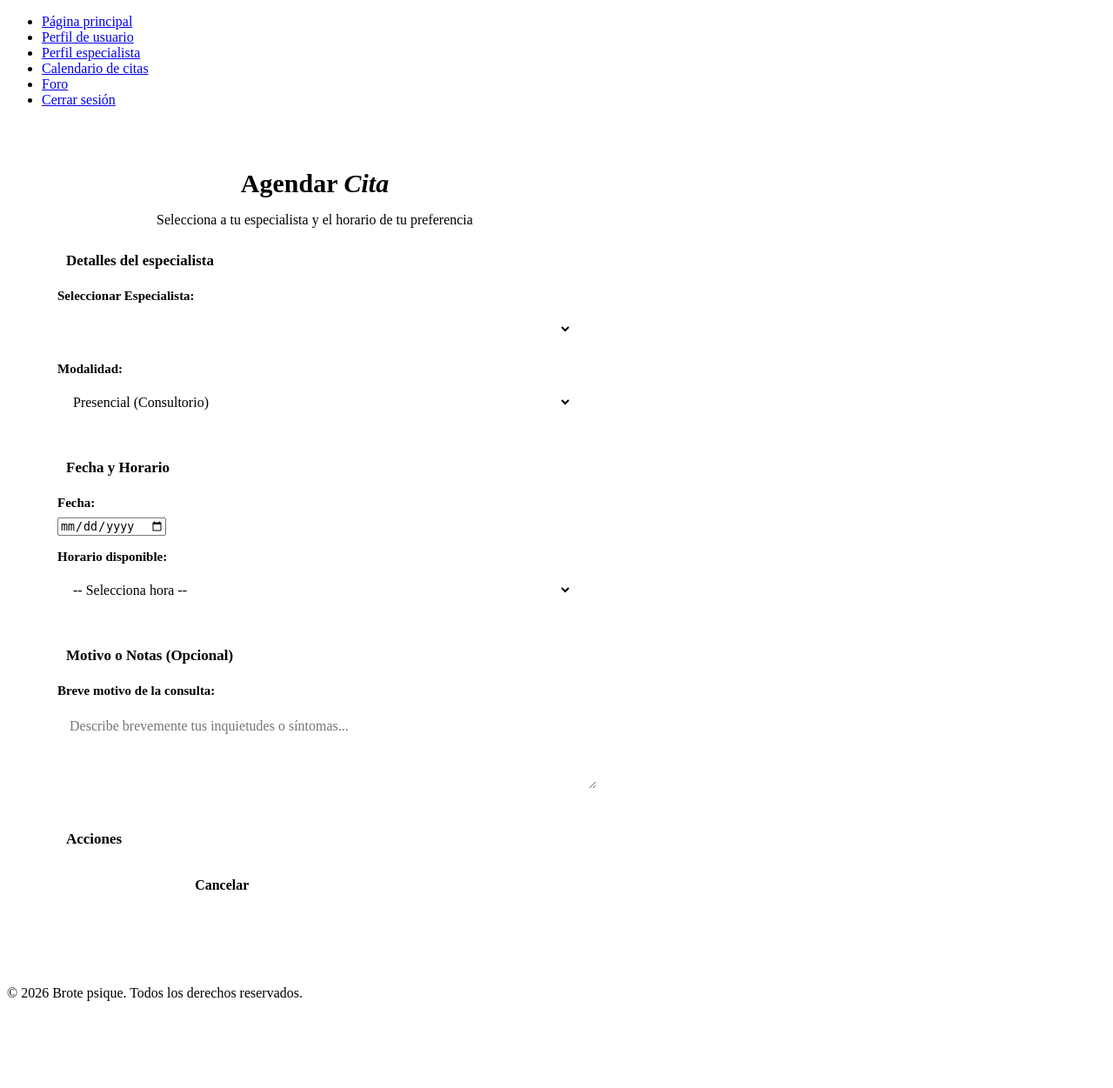
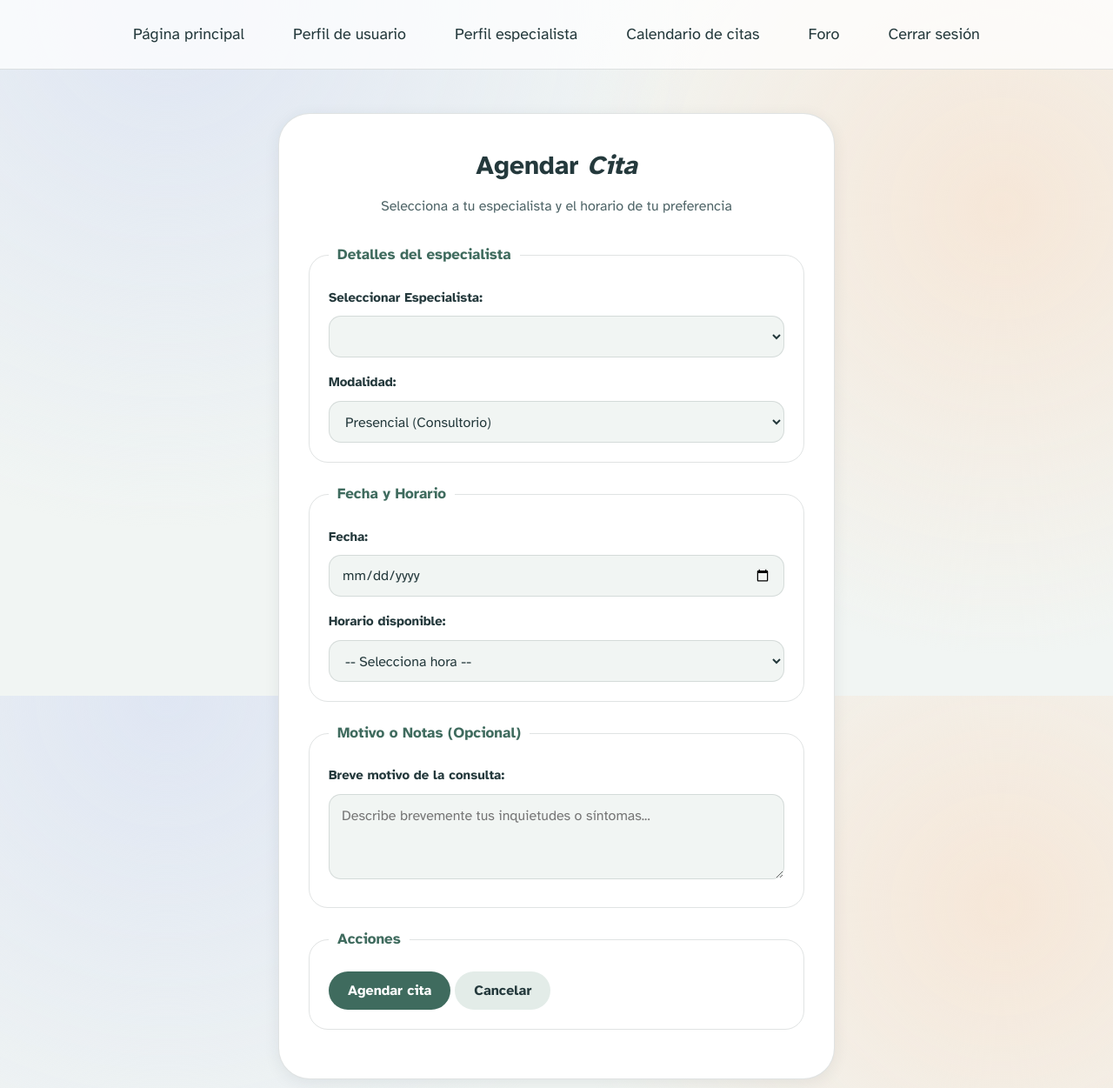
Before and after one commit to KSarai97/PW2-Proyecto, a PHP site: page /citas.php in a window 1280 px wide. Shown: the top 1251 px of the page at 87% size. Before the commit the page ends 1151 px from the top, so only its background shows below. Run offline with PHP 8.4, Linux system fonts and the light colour scheme.

Commit message:
correcion al modificar cita css

```diff
--- a/citas.php
+++ b/citas.php
@@ -62,10 +62,17 @@ if (isset($_GET['id'])) {
     <meta charset="UTF-8">
     <meta name="viewport" content="width=device-width, initial-scale=1.0">
 
+    <link href="https://fonts.googleapis.com/css2?family=Atkinson+Hyperlegible:wght@400;700&display=swap" rel="stylesheet">
+
+    <!-- Estilos generales -->
+    <link rel="stylesheet" href="css/index.css">
+
+    <!-- Estilos específicos del formulario -->
     <link rel="stylesheet" href="css/citas.css">
+
     <link rel="icon" type="image/png" href="img/logo.png">
 
-    <title>Detalles Cita</title>
+    <title>Detalles de la cita</title>
 </head>
 
 <body>
--- a/css/citas.css
+++ b/css/citas.css
@@ -58,7 +58,8 @@ legend {
 }
 
 .field select,
-.field textarea {
+.field textarea,
+.field input[type="date"] {
     width: 100%;
     padding: 12px 14px;
     color: var(--tinta);
@@ -67,6 +68,7 @@ legend {
     background-color: var(--fondo);
     border: 1px solid var(--linea);
     border-radius: 14px;
+    box-sizing: border-box;
 }
 
 .field textarea {
```
